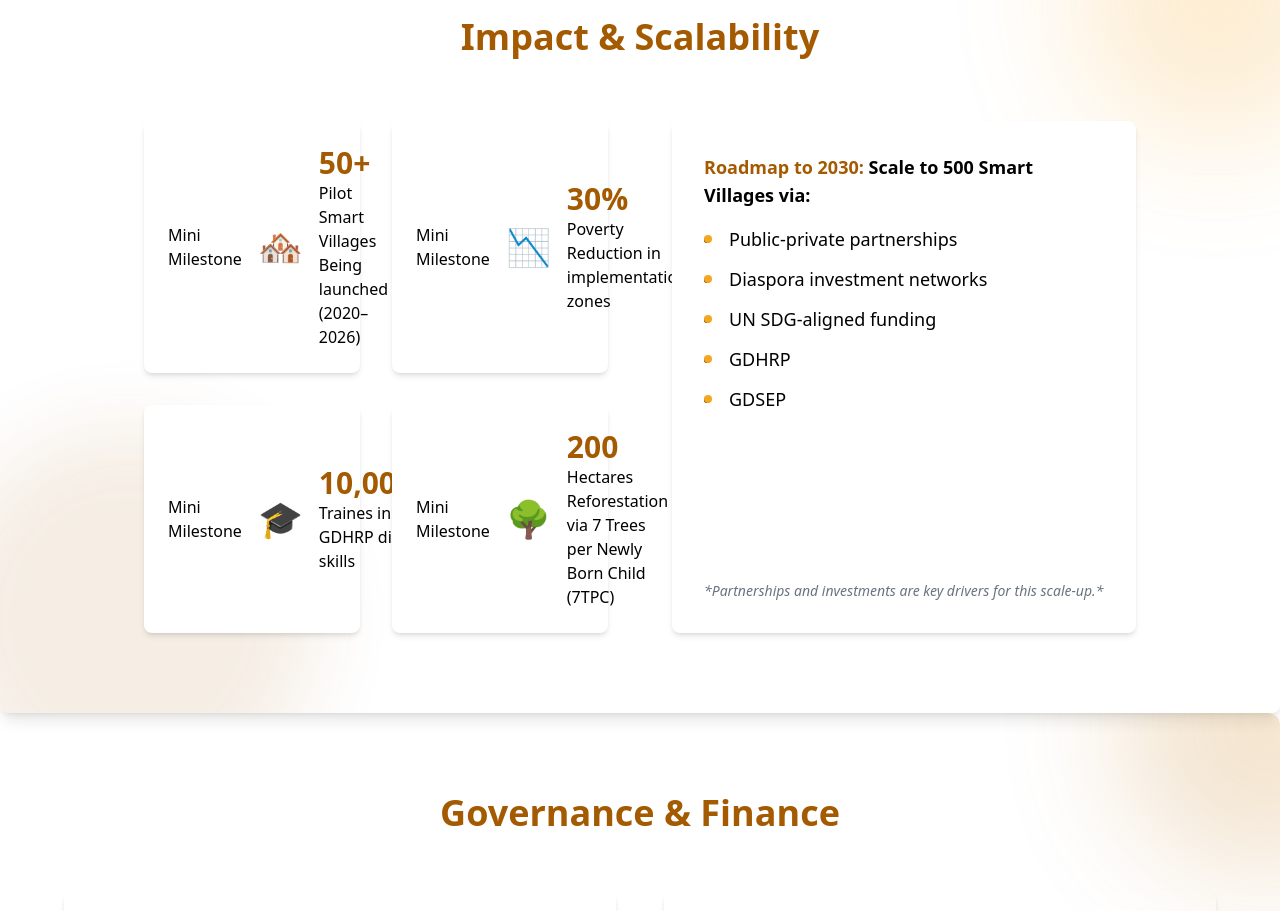
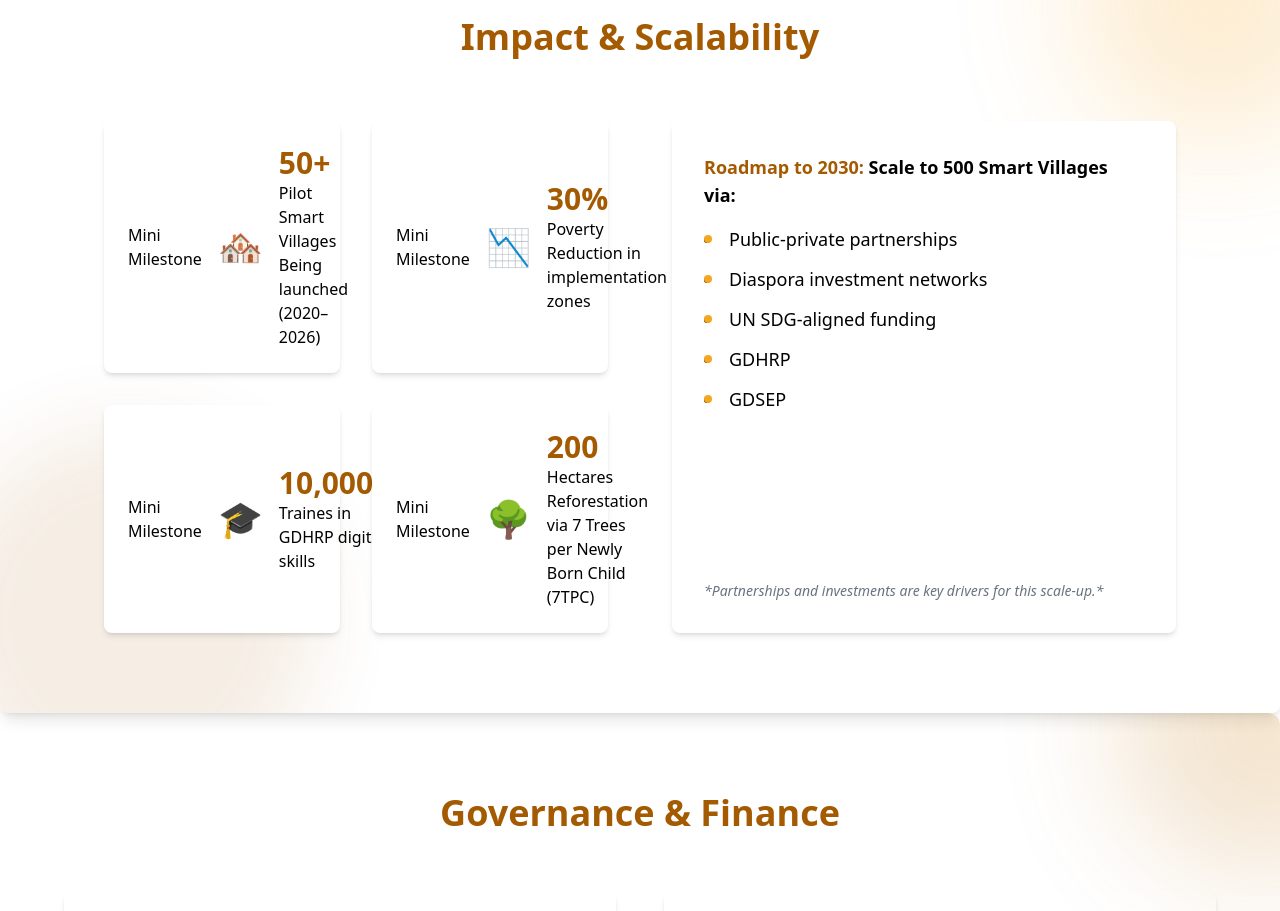
Before and after one commit to bellapacxx/sunvilafoundation, a Next.js app: page / in a window 1280 px wide. Shown: the part 4340-5251 px from the top of the page. Built offline with nearby package versions, Linux system fonts and the light colour scheme.

Commit message:
shdjsjsssssssssssssss

```diff
--- a/app/components/sections/ImpactScalability.tsx
+++ b/app/components/sections/ImpactScalability.tsx
@@ -104,7 +104,7 @@ export default function ImpactScalability() {
         Impact & Scalability
       </h2>
 
-      <div className="px-30 grid md:grid-cols-2 gap-16 relative z-10">
+      <div className="px-20 grid md:grid-cols-2 gap-16 relative z-10">
         {/* Stats Cards */}
         <div className="grid grid-cols-2 gap-8">
           {stats.map(({ label, suffix, icon }, i) => (
```
